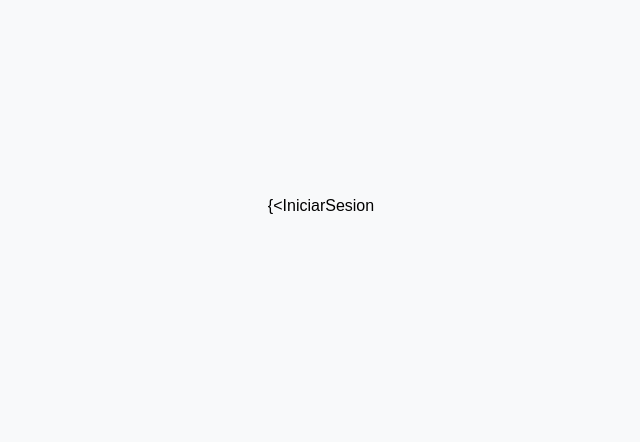
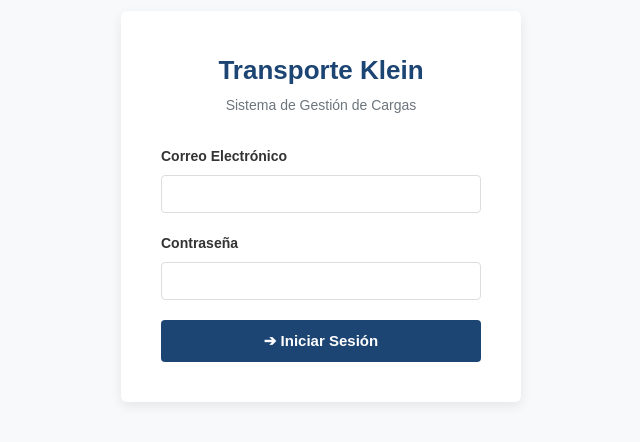
Before and after one commit to maleklein/transporte-klein-frontend, a React (Vite) app: page / in a window 1280 px wide. Shown: the part 194-636 px from the top of the page, without its empty margins (319-959 px from the left). Built offline with nearby package versions, Linux system fonts and the light colour scheme; no server answers.

Commit message:
Corrige login: conecta con /auth/login real, guarda sesion, redirige por rol y separa estilos del login del sistema de diseño global

```diff
--- a/src/App.jsx
+++ b/src/App.jsx
@@ -17,7 +17,7 @@ function App() {
   return (
 
     <Routes>
-     <Route element="{<IniciarSesion" path="/"/>} />
+      <Route path="/" element={<IniciarSesion />} />
       {/* HU 1.1 — Alta de usuarios */}
       <Route path="/usuarios" element={<Usuarios />} />
       <Route path="/usuarios/nuevo" element={<AltaUsuario />} />
--- a/src/api/sesion.js
+++ b/src/api/sesion.js
@@ -5,23 +5,66 @@
  * `Authorization: Bearer <token>` de cada llamada autenticada, que es lo que
  * espera el middleware `verifyToken` del backend (GIA-39).
  *
- * NOTA (GIA-32): la pantalla de login todavía no está hecha, así que por ahora
- * la sesión se arma a mano. Pedí un token desde la terminal:
- *
- *   curl -s -X POST http://localhost:3000/auth/login \
- *     -H 'Content-Type: application/json' \
- *     -d '{"email":"TU_EMAIL","contraseña":"TU_CLAVE"}'
- *
- * y pegá la respuesta en la consola del navegador:
- *
- *   localStorage.setItem('sesion', JSON.stringify({ token: 'eyJ...', usuario: { id: 1, rol: 'administrador' } }))
- *
- * Cuando el login exista, sólo tiene que llamar a `guardarSesion(token, usuario)`
- * con lo que devuelve el endpoint y el resto de la app no se entera del cambio.
+ * La pantalla de login (`login.jsx`, HU 1.4) llama a `iniciarSesion(email, clave)`
+ * de este módulo, que pega a `POST /auth/login` y guarda lo que devuelve con
+ * `guardarSesion(token, usuario)`. El resto de la app sólo lee la sesión con
+ * `obtenerSesion` / `headersDeAuth` y no se entera de cómo se creó.
  */
 
 /** Clave con la que se guarda la sesión en `localStorage`. */
 const CLAVE = 'sesion';
+
+/** URL base del backend. Se puede pisar con la variable de entorno VITE_API_URL. */
+const URL_API = import.meta.env.VITE_API_URL ?? 'http://localhost:3000';
+
+/**
+ * `POST /auth/login` — valida las credenciales contra el backend y, si son
+ * correctas, deja la sesión guardada para el resto de la app.
+ *
+ * El backend espera el body en español con ñ: `{ email, contraseña }` (no
+ * "password"). `JSON.stringify` serializa esa clave como UTF-8, que es lo que
+ * el backend destructura.
+ *
+ * Respuestas del backend:
+ *   200 → { token, user: { id, email, rol } }
+ *   400 → falta el email o la contraseña
+ *   401 → credenciales incorrectas
+ *   403 → la cuenta no está activa
+ * Todos los errores vienen como { message: "..." }.
+ *
+ * @param {string} email
+ * @param {string} contrasena - la contraseña tal cual la tipeó el usuario.
+ * @returns {Promise<{id: number, email: string, rol: string}>} el usuario logueado.
+ * @throws {Error} con un `.message` mostrable si el backend rechaza o no responde.
+ */
+export async function iniciarSesion(email, contrasena) {
+  let respuesta;
+  try {
+    respuesta = await fetch(`${URL_API}/auth/login`, {
+      method: 'POST',
+      headers: { 'Content-Type': 'application/json' },
+      body: JSON.stringify({ email, contraseña: contrasena }),
+    });
+  } catch {
+    throw new Error(
+      'No se pudo conectar con el servidor. Verificá que el sistema esté encendido e intentá de nuevo.',
+    );
+  }
+
+  let cuerpo = null;
+  try {
+    cuerpo = await respuesta.json();
+  } catch {
+    cuerpo = null;
+  }
+
+  if (!respuesta.ok) {
+    throw new Error(cuerpo?.message ?? `No se pudo iniciar sesión (código ${respuesta.status}).`);
+  }
+
+  guardarSesion(cuerpo.token, cuerpo.user);
+  return cuerpo.user;
+}
 
 /**
  * Lee la sesión guardada.
--- a/src/index.css
+++ b/src/index.css
@@ -1,79 +1,3 @@
-* {
-    box-sizing: border-box;
-    margin: 0;
-    padding: 0;
-    font-family: Arial, sans-serif; /* Puedes cambiarlo si usan otra fuente */
-}
-
-body {
-    background-color: #f8f9fa; /* Fondo gris muy clarito */
-    display: flex;
-    justify-content: center;
-    align-items: center;
-    height: 100vh;
-}
-
-.tarjeta-login {
-    background-color: white;
-    padding: 40px;
-    border-radius: 6px;
-    box-shadow: 0px 4px 12px rgba(0, 0, 0, 0.08); /* Sombra suave como en la imagen */
-    width: 400px;
-    text-align: center;
-}
-
-.titulo {
-    color: #1c4573; /* El azul oscuro de tu diseño */
-    font-size: 26px;
-    margin-bottom: 5px;
-}
-
-.subtitulo {
-    color: #6c757d;
-    font-size: 14px;
-    margin-bottom: 30px;
-}
-
-.grupo-input {
-    text-align: left;
-    margin-bottom: 20px;
-}
-
-.grupo-input label {
-    display: block;
-    font-size: 14px;
-    font-weight: bold;
-    color: #333;
-    margin-bottom: 8px;
-}
-
-.grupo-input input {
-    width: 100%;
-    padding: 10px;
-    border: 1px solid #ddd;
-    border-radius: 4px;
-    font-size: 14px;
-}
-
-.boton-ingresar {
-    width: 100%;
-    padding: 12px;
-    background-color: #1c4573; /* Azul oscuro del botón */
-    color: white;
-    border: none;
-    border-radius: 4px;
-    font-size: 15px;
-    cursor: pointer;
-    font-weight: bold;
-    display: flex;
-    justify-content: center;
-    align-items: center;
-    gap: 8px; /* Espacio entre la flechita y el texto */
-    transition: background-color 0.3s;
-}
-
-.boton-ingresar:hover {
-    background-color: #133153; /* Se oscurece un poco al pasar el mouse */
 /* ==========================================================================
    Transporte Klein — Sistema de diseño
    Tokens y estilos base. Se aplican a todo el proyecto, no a un solo módulo.
@@ -119,6 +43,9 @@ body {
 
 * {
   box-sizing: border-box;
+  margin: 0;
+  padding: 0;
+  font-family: Arial, sans-serif; /* Puedes cambiarlo si usan otra fuente */
 }
 
 body {
@@ -351,9 +278,3 @@ body {
   background: var(--color-peligro-claro);
   color: var(--color-peligro-oscuro);
 }
-
-.mensaje-error {
-    color: #d9534f;
-    font-size: 14px;
-    margin-bottom: 15px;
-}
--- /dev/null
+++ b/src/login.css
@@ -0,0 +1,94 @@
+/* ==========================================================================
+   Estilos de la pantalla de login (HU 1.4).
+
+   Van sólo acá, no en index.css: antes estaban en index.css como reglas de
+   `body` (`display:flex; align-items:center; height:100vh`), que se aplicaban a
+   TODAS las pantallas y empujaban el contenido de /usuarios y /cargas fuera de
+   la vista (el navbar quedaba arriba del viewport, sin forma de scrollear).
+   Ahora el centrado lo hace el contenedor `.login-pagina`, que sólo existe
+   dentro de esta pantalla.
+   ========================================================================== */
+
+.login-pagina {
+    min-height: 100vh;
+    display: flex;
+    justify-content: center;
+    align-items: center;
+    padding: 24px;
+    background-color: #f8f9fa; /* Fondo gris muy clarito */
+}
+
+.tarjeta-login {
+    background-color: white;
+    padding: 40px;
+    border-radius: 6px;
+    box-shadow: 0px 4px 12px rgba(0, 0, 0, 0.08); /* Sombra suave como en la imagen */
+    width: 400px;
+    max-width: 100%;
+    text-align: center;
+}
+
+.tarjeta-login .titulo {
+    color: #1c4573; /* El azul oscuro de tu diseño */
+    font-size: 26px;
+    margin-bottom: 5px;
+}
+
+.tarjeta-login .subtitulo {
+    color: #6c757d;
+    font-size: 14px;
+    margin-bottom: 30px;
+}
+
+.grupo-input {
+    text-align: left;
+    margin-bottom: 20px;
+}
+
+.grupo-input label {
+    display: block;
+    font-size: 14px;
+    font-weight: bold;
+    color: #333;
+    margin-bottom: 8px;
+}
+
+.grupo-input input {
+    width: 100%;
+    padding: 10px;
+    border: 1px solid #ddd;
+    border-radius: 4px;
+    font-size: 14px;
+}
+
+.boton-ingresar {
+    width: 100%;
+    padding: 12px;
+    background-color: #1c4573; /* Azul oscuro del botón */
+    color: white;
+    border: none;
+    border-radius: 4px;
+    font-size: 15px;
+    cursor: pointer;
+    font-weight: bold;
+    display: flex;
+    justify-content: center;
+    align-items: center;
+    gap: 8px; /* Espacio entre la flechita y el texto */
+    transition: background-color 0.3s;
+}
+
+.boton-ingresar:hover {
+    background-color: #133153; /* Se oscurece un poco al pasar el mouse */
+}
+
+.boton-ingresar:disabled {
+    opacity: 0.7;
+    cursor: not-allowed;
+}
+
+.mensaje-error {
+    color: #d9534f;
+    font-size: 14px;
+    margin-bottom: 15px;
+}
--- a/src/login.jsx
+++ b/src/login.jsx
@@ -1,48 +1,53 @@
 import { useState } from 'react';
-import './index.css';
+import { useNavigate } from 'react-router-dom';
+import { iniciarSesion } from './api/sesion';
+import './login.css';
 
+/**
+ * Pantalla de inicio de sesión (HU 1.4), en la ruta `/`.
+ *
+ * Toma correo y contraseña, llama a `POST /auth/login` a través de
+ * `iniciarSesion` (que además guarda el token en la sesión) y, si todo sale
+ * bien, manda al listado de cargas. Si el backend rechaza las credenciales o la
+ * cuenta está inactiva, muestra el mensaje que devolvió el backend.
+ *
+ * @returns {JSX.Element}
+ */
 const IniciarSesion = () => {
+    const navigate = useNavigate();
+
     //Variables de estado
     const [correo, asignarCorreo] = useState('');
     const [clave, asignarClave] = useState('');
     const [mensajeError, asignarMensajeError] = useState('');
+    const [enviando, asignarEnviando] = useState(false);
 
     //Función que se ejecuta al apretar el botón
     const manejarEnvio = async (evento) => {
         evento.preventDefault(); //Evita que la página se recargue al enviar el formulario
 
+        asignarMensajeError('');
+        asignarEnviando(true);
+
         try {
-            //Hacemos la petición al backend local
-            const respuesta = await fetch('http://localhost:3000/autenticacion/iniciar-sesion', {
-                method: 'POST',
-                headers: {
-                    'Content-Type': 'application/json',
-                },
-                body: JSON.stringify({ correo, clave }) //Enviamos los datos en español
-            });
+            // iniciarSesion pega a POST /auth/login, valida y deja la sesión
+            // guardada. Devuelve el usuario logueado ({ id, email, rol }).
+            // Si algo falla, tira un Error con un mensaje mostrable.
+            const usuario = await iniciarSesion(correo, clave);
 
-            const datos = await respuesta.json();
-
-            //Si el backend nos devuelve un error (credenciales incorrectas)
-            if (!respuesta.ok) {
-                asignarMensajeError(datos.error);
-                return;
-            }
-
-            // Si todo salió bien
-            asignarMensajeError('');
-            alert(`¡Inicio de sesión exitoso! Bienvenido, ${datos.usuario.nombre}`);
-            console.log("Token recibido:", datos.token);
-
-            //MAS ADELANTE ACA VA EL CÓDIGO PARA REDIRECCIONAR A LA PÁGINA PRINCIPAL DE LA APP
-
+            // Login OK: cada rol arranca en su pantalla. El administrador
+            // gestiona usuarios; el camionero ve el listado de cargas.
+            navigate(usuario.rol === 'administrador' ? '/usuarios' : '/cargas');
         } catch (error) {
-            asignarMensajeError('Error de red: No se pudo conectar con el servidor.');
+            asignarMensajeError(error.message);
+        } finally {
+            asignarEnviando(false);
         }
     };
 
     return (
-        <div className="tarjeta-login">
+        <div className="login-pagina">
+          <div className="tarjeta-login">
             <h1 className="titulo">Transporte Klein</h1>
             <p className="subtitulo">Sistema de Gestión de Cargas</p>
 
@@ -84,10 +89,11 @@ const IniciarSesion = () => {
                 {/* Si hay un error, mostramos el mensaje en rojo */}
                 {mensajeError && <p className="mensaje-error">{mensajeError}</p>}
 
-                <button type="submit" className="boton-ingresar">
-                    ➔ Iniciar Sesión
+                <button type="submit" className="boton-ingresar" disabled={enviando}>
+                    {enviando ? 'Ingresando...' : '➔ Iniciar Sesión'}
                 </button>
             </form>
+          </div>
         </div>
     );
 };
```
